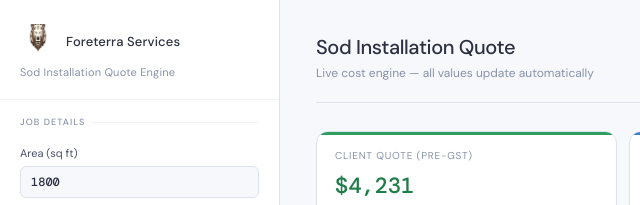
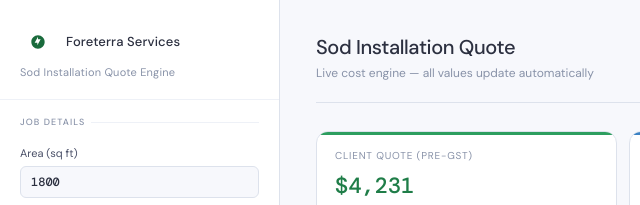
Before and after one commit to ForeterraServicesLtd/Sod-Calculator, a plain HTML site: page sod-calculator/index.html in a window 1280 px wide. Shown: the top 205 px of the page, 0-640 px from the left. Drawn offline with nearby package versions, Linux system fonts and the light colour scheme.

Commit message:
Remove bear from sod calculator, use generic icon

```diff
--- a/sod-calculator/index.html
+++ b/sod-calculator/index.html
@@ -18,7 +18,7 @@
   <div class="sidebar-header">
     <div class="logo-mark">
       <div class="logo-icon">
-        <img src="../assets/bear-only.png" alt="Foreterra">
+        <svg viewBox="0 0 24 24" style="width:16px;height:16px;fill:#1a6b3c;"><path d="M12 2C6.48 2 2 6.48 2 12s4.48 10 10 10 10-4.48 10-10S17.52 2 12 2zm-1 15v-4H7l5-9v4h4l-5 9z"/></svg>
       </div>
       <span class="logo-name">Foreterra Services</span>
     </div>
```
